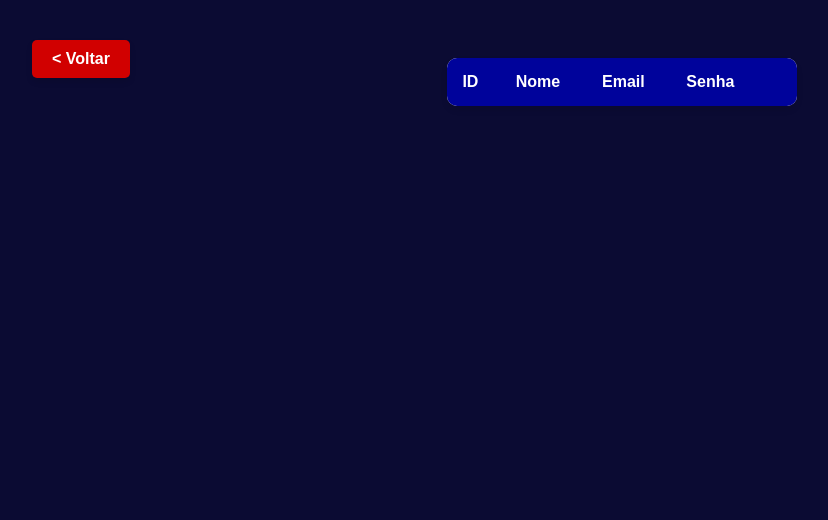
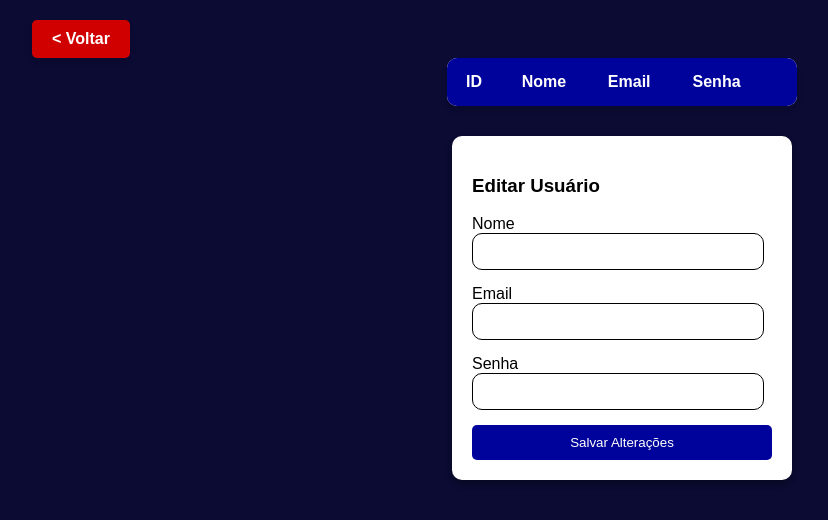
Before and after one commit to ericzaim/pi_2sem, a plain HTML site: page frontend/userlist.html in a window 1280 px wide. Shown: the whole page, without its empty margins (18-846 px from the left). Drawn offline with Linux system fonts and the light colour scheme; no server answers.

Commit message:
fix:patch route

```diff
--- a/frontend/scripts/userlist.js
+++ b/frontend/scripts/userlist.js
@@ -15,6 +15,7 @@ async function loadUsers() {
                 <td>${user.email}</td>
                 <td>${user.password}</td>
                 <td>
+                    <button onclick='openEditForm(${JSON.stringify(user)})'>Alterar</button>
                     <button id="btn-delete" onclick="deleteUser(${user.id})">Delete</button>
                 </td>
             `;
@@ -46,3 +47,38 @@ deleteUser = async (id) => {
         console.error("Erro ao deletar usuário:", error);
     }
 }
+
+    function openEditForm(user) {
+        document.getElementById("edit-id").value = user.id;
+        document.getElementById("edit-name").value = user.nome;
+        document.getElementById("edit-email").value = user.email;
+        document.getElementById("edit-password").value = user.password;
+
+        document.getElementById("edit-form").style.display = "block";
+    }
+
+    async function submitEdit(event) {
+        event.preventDefault();
+
+        const id = document.getElementById("edit-id").value;
+        console.log(id)
+
+        const response = await fetch(`https://pi-2sem.onrender.com/api/user`, {
+            method: "PATCH",
+            headers: { "Content-Type": "application/json" },
+            body: JSON.stringify({
+                id: id,
+                nome: document.getElementById("edit-name").value,
+                email: document.getElementById("edit-email").value,
+                password: document.getElementById("edit-password").value
+            })
+        });
+
+        if (response.ok) {
+            alert("Usuário atualizado!");
+            location.reload();
+            document.getElementById("edit-form").style.display = "none";
+        } else {
+            alert("Erro ao atualizar.");
+        }
+    }
--- a/frontend/userlist.html
+++ b/frontend/userlist.html
@@ -3,12 +3,13 @@
 <head>
     <meta charset="UTF-8">
     <meta name="viewport" content="width=device-width, initial-scale=1.0">
-        <style>
+    <style>
         body {
             font-family: Arial, sans-serif;
             background-color: rgb(11, 11, 51);
             display: flex;
-            justify-content: center;
+            flex-direction: column;
+            align-items: center;
             padding: 50px;
         }
 
@@ -19,10 +20,11 @@
             box-shadow: 0 4px 6px rgba(0,0,0,0.1);
             border-radius: 10px;
             overflow: hidden;
+            margin-bottom: 30px;
         }
 
         th, td {
-            text-align: left;
+            text-align: center;
             padding: 15px;
         }
 
@@ -40,13 +42,39 @@
             background-color: #f1f1f1;
         }
 
-        a{
-            display: inline-block;
-            margin-top: 20px;
-            text-decoration: none;
-            color: #ffffff;
-            font-weight: bold;
+        #edit-form {
+            display: flex;
+            flex-direction: column;
+            background: white;
+            padding: 20px;
+            width: 300px;
+            border-radius: 10px;
+            box-shadow: 0 4px 6px rgba(0,0,0,0.3);
         }
+
+        #edit-form input {
+            width: 90%;
+            padding: 10px;
+            margin-bottom: 15px;
+            border: 1px solid black;
+            border-radius: 10px;
+        }
+
+        #edit-form button {
+            width: 100%;
+            padding: 10px;
+            background-color: #00039b;
+            border: none;
+            border-radius: 50px;
+            color: white;
+            cursor: pointer;
+            border-radius: 5px;
+        }
+
+        #edit-form button:hover {
+            background-color: #1b1ed6;
+        }
+
         #back-button {
             position: fixed;
             top: 20px;
@@ -69,6 +97,7 @@
     <title>userList</title>
 </head>
 <body>
+
     <table>
         <thead>
             <tr>
@@ -76,13 +105,32 @@
                 <th>Nome</th>
                 <th>Email</th>
                 <th>Senha</th>
-                <th></th>
+                <th> </th>
             </tr>
         </thead>
-        <tbody id="user-table-body">
-        </tbody>
+        <tbody id="user-table-body"></tbody>
     </table>
+
+    <form id="edit-form" onsubmit="submitEdit(event)">
+        <h3>Editar Usuário</h3>
+
+        <input type="hidden" id="edit-id">
+
+        <label>Nome</label>
+        <input type="text" id="edit-name">
+
+        <label>Email</label>
+        <input type="email" id="edit-email">
+
+        <label>Senha</label>
+        <input type="password" id="edit-password">
+
+        <button type="submit">Salvar Alterações</button>
+    </form>
+
     <a id="back-button" href="index.html" onclick="localStorage.clear()">&lt; Voltar</a>
-    <script src="scripts/userlist.js"></script>
+
+    <script src="./scripts/userlist.js">
+    </script>
 </body>
 </html>
```
Also changed, not shown: backend/src/controllers/user.controller.ts (+2 -5 lines).
